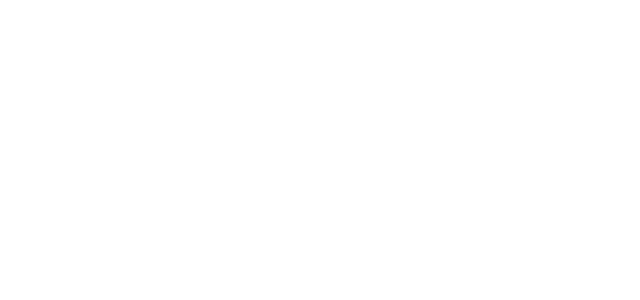
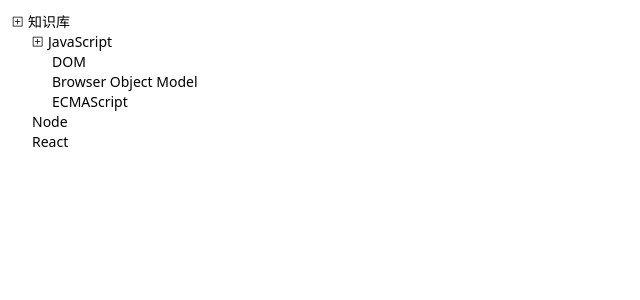
Before and after one commit to reasonly7/vue-draggable-tree, a Vue app: page / in a window 1280 px wide. Shown: the top 300 px of the page, without its empty margins (0-640 px from the left). Built offline with nearby package versions, Linux system fonts and the light colour scheme.

Commit message:
feat: add TreeNode

```diff
--- a/src/App.vue
+++ b/src/App.vue
@@ -10,6 +10,23 @@
       id: "1-1",
       name: "JavaScript",
       value: "js",
+      children: [
+        {
+          id: "1-1-1",
+          name: "DOM",
+          value: "dom",
+        },
+        {
+          id: "1-1-2",
+          name: "Browser Object Model",
+          value: "bom",
+        },
+        {
+          id: "1-1-3",
+          name: "ECMAScript",
+          value: "ecma",
+        },
+      ],
     },
     {
       id: "1-2",
--- a/src/components/draggable-tree/DraggableTree.vue
+++ b/src/components/draggable-tree/DraggableTree.vue
@@ -1,12 +1,20 @@
 <script lang="ts" setup>
 import { TreeNode } from "./tree-node";
 import type { NodeType } from ".";
+import diffAddedIcon from "./diff-added.svg";
 
 defineProps<{ tree: NodeType }>();
 </script>
 
 <template>
   <div class="text-sm">
-    <TreeNode></TreeNode>
+    <TreeNode :node="tree" class="cursor-pointer hover:bg-zinc-200">
+      <template #="{ node }">
+        <img class="w-3 h-3" :src="diffAddedIcon" v-if="node.children?.length"/>
+        <span>
+          {{ node.name }}
+        </span>
+      </template>
+    </TreeNode>
   </div>
 </template>
--- a/src/components/draggable-tree/tree-node/TreeNode.vue
+++ b/src/components/draggable-tree/tree-node/TreeNode.vue
@@ -1,7 +1,51 @@
-<script lang="ts" setup></script>
+<script lang="ts" setup generic="T extends { children?: T[] }">
+import { computed, useSlots } from "vue";
+
+const props = withDefaults(
+  defineProps<{
+    level?: number;
+    offset?: number;
+    node: T;
+  }>(),
+  {
+    level: 0,
+    offset: 1.25,
+  },
+);
+
+const offsetStyle = computed(() => {
+  const { level, offset } = props;
+  return level <= 0 ? {} : { paddingLeft: `${level * offset}rem` };
+});
+const slots = useSlots();
+const SlotComponent = computed(() => slots?.default);
+</script>
 
 <template>
-  <div class="">
-    <slot></slot>
+  <div
+    class="flex items-center gap-1"
+    :style="offsetStyle"
+    v-bind="$attrs"
+  >
+    <slot
+      :node="node"
+      :level="level"
+      :offset="offset"
+    ></slot>
   </div>
+
+  <TreeNode
+    v-for="node in node.children"
+    :node="node"
+    :level="level + 1"
+    v-bind="$attrs"
+  >
+    <template #="{ node, level, offset }">
+      <SlotComponent
+        :node="node"
+        :level="level"
+        :offset="offset"
+      ></SlotComponent>
+    </template>
+  </TreeNode>
 </template>
```
Also changed, not shown: src/components/draggable-tree/diff-added.svg (added), src/components/draggable-tree/diff-removed.svg (added).
